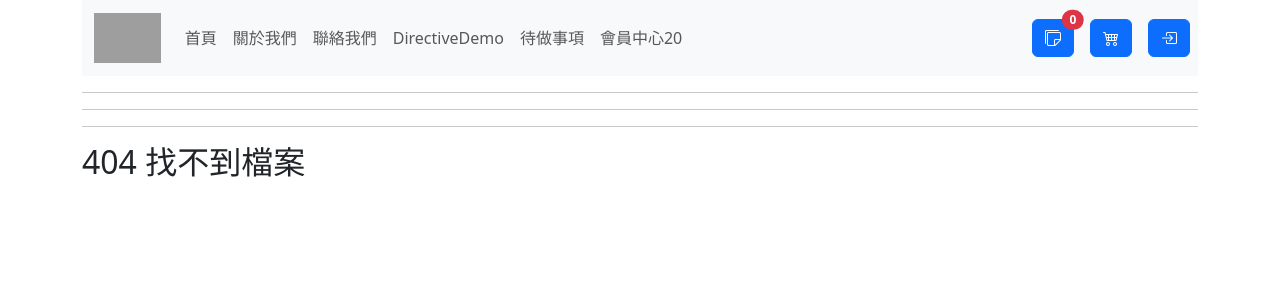
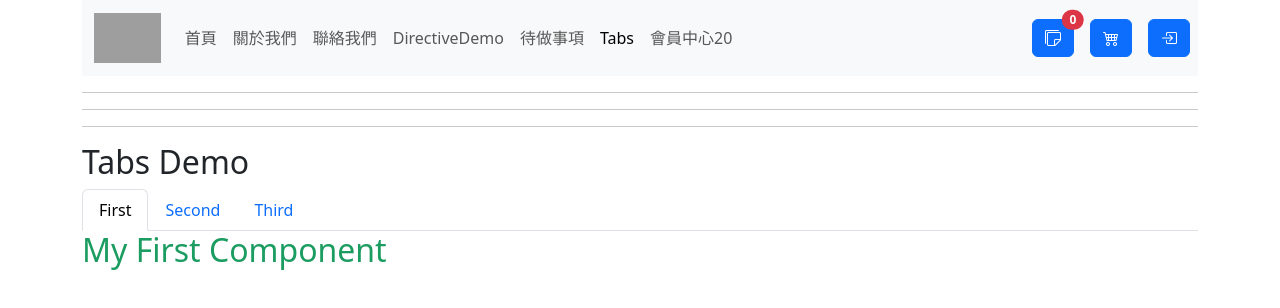
Before and after one commit to jayhong329/VueFromHome, a Vue app: page /tabs in a window 1280 px wide. Before the commit this address had no page. Shown: the top 308 px of the page. Built offline with nearby package versions, Linux system fonts and the light colour scheme; grey boxes are pictures that could not be loaded.

Commit message:
複習TabsDemo

```diff
--- a/src/components/NavbarComponent.vue
+++ b/src/components/NavbarComponent.vue
@@ -30,6 +30,9 @@
             <RouterLink :to="{ name: 'todos' }" class="nav-link"  activeClass="active">待做事項</RouterLink>
         </li>
         <li class="nav-item">
+            <RouterLink :to="{ name: 'tabs' }" class="nav-link"  activeClass="active">Tabs</RouterLink>
+        </li>
+        <li class="nav-item">
             <RouterLink :to="{ name: 'Member', params:{id:'20'} }" class="nav-link"  activeClass="active">會員中心20</RouterLink>
         </li>
       </ul>
--- a/src/router.js
+++ b/src/router.js
@@ -10,6 +10,7 @@ import DirectiveView from "./views/DirectiveView.vue";
 import TodosView from "./views/TodosView.vue";
 import RegisterView from "./views/RegisterView.vue";
 import LoginView from "./views/LoginView.vue";
+import TabsView from "./views/TabsView.vue";
 
 
 // 路由設定 path 比對 URL ，比對成功就載入對應的組件
@@ -58,6 +59,12 @@ const routes = [
         props:true
     },
     {
+        // http://localhost:5173/tabs  => 載入 TabsView Conponent
+        path:'/tabs',
+        component:TabsView,
+        name:"tabs",
+    },
+    {
         //http://localhost:5173/todos  => 載入 TodosView Component
         path:'/todos',
         component:TodosView,
--- a/src/views/RegisterView.vue
+++ b/src/views/RegisterView.vue
@@ -78,10 +78,10 @@ const validate = () =>{
 
     validity.value.isValid = validity.value.nameRequired && validity.value.pwdRequired && validity.value.emailRequired && validity.value.pwdComfirm && validity.value.emailFormat
 
-    // ajax 驗證成功
+    // 如驗證成功  將資料透過"ajax fetch() " 送到後端API
     if(validity.value.isValid){
         alert("送出成功")
     }
-    console.log(userData.value)
+    // console.log(userData.value)
 }
 </script>
--- /dev/null
+++ b/src/views/TabsView.vue
@@ -0,0 +1,40 @@
+<script setup>
+    import { ref } from 'vue';
+    import FirstComponent from '@/components/FirstComponent.vue';
+    import SecondComponent from '@/components/SecondComponent.vue';
+    import ThirdComponent from '@/components/ThirdComponent.vue';
+
+    const items = ref([FirstComponent, SecondComponent, ThirdComponent])
+
+    const tabs = ref([
+        {"name":"First", "component": FirstComponent},
+        {"name":"Second", "component": SecondComponent},
+        {"name":"Third", "component": ThirdComponent}
+    ])
+
+    const activeIndex = ref(0)
+    const activeTab = ref(FirstComponent)
+
+    const setActive = index =>{
+        activeIndex.value = index
+        activeTab.value = tabs.value[index].component
+    }
+</script>
+
+<template>
+    <div>
+        <h2>Tabs Demo</h2>
+        <!-- <component :is="items[2]"></component> -->
+
+        <ul class="nav nav-tabs">
+            <li v-for="(tab, index) in tabs" :key="tab.name" class="nav-item" style="cursor: pointer;">
+                <a class="nav-link" @click="setActive(index)" :class="{active:activeIndex === index}">{{ tab.name }}</a>
+            </li>
+        </ul>
+        <component :is="activeTab"></component>
+    </div>
+</template>
+
+<style lang="css" scoped>
+
+</style>
```
